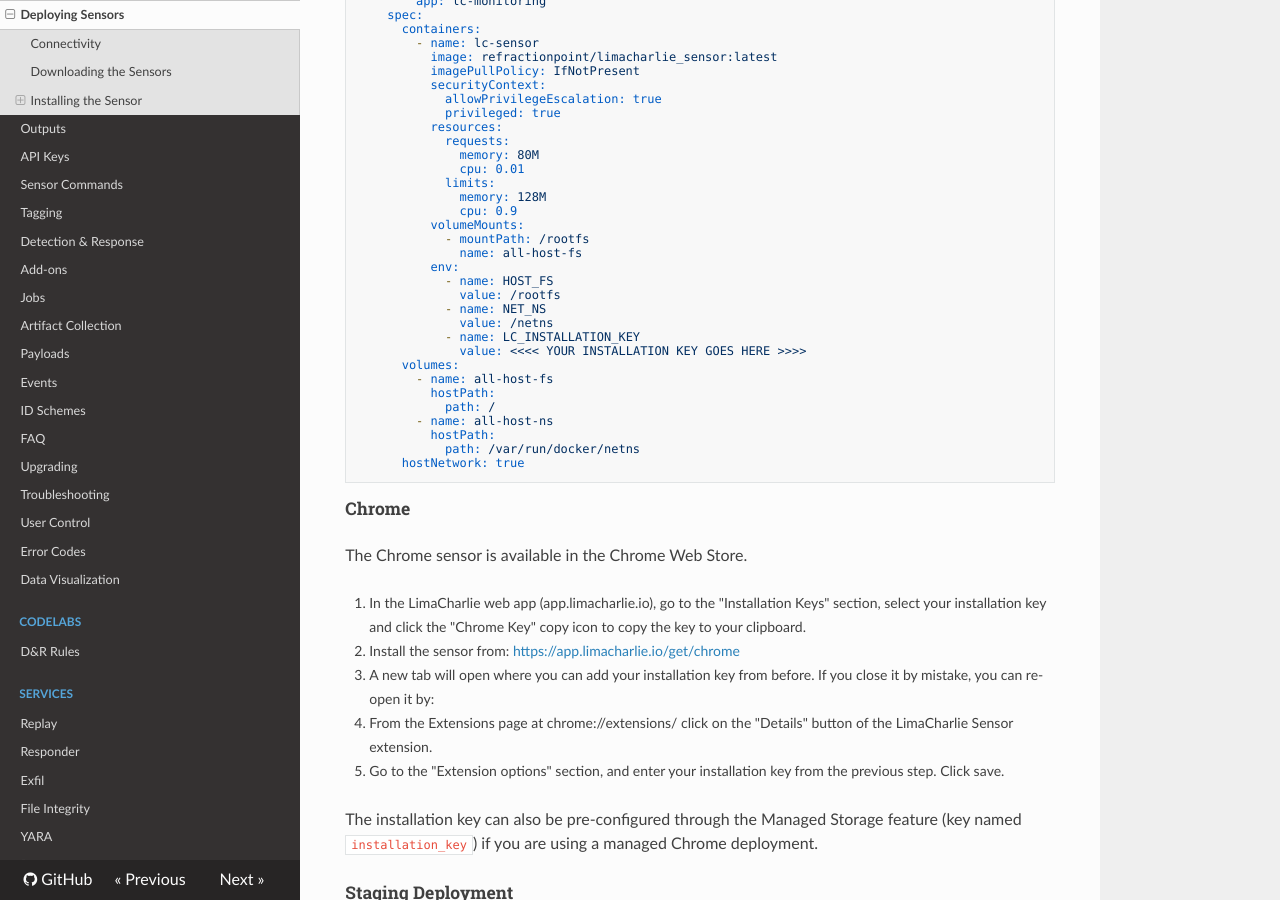
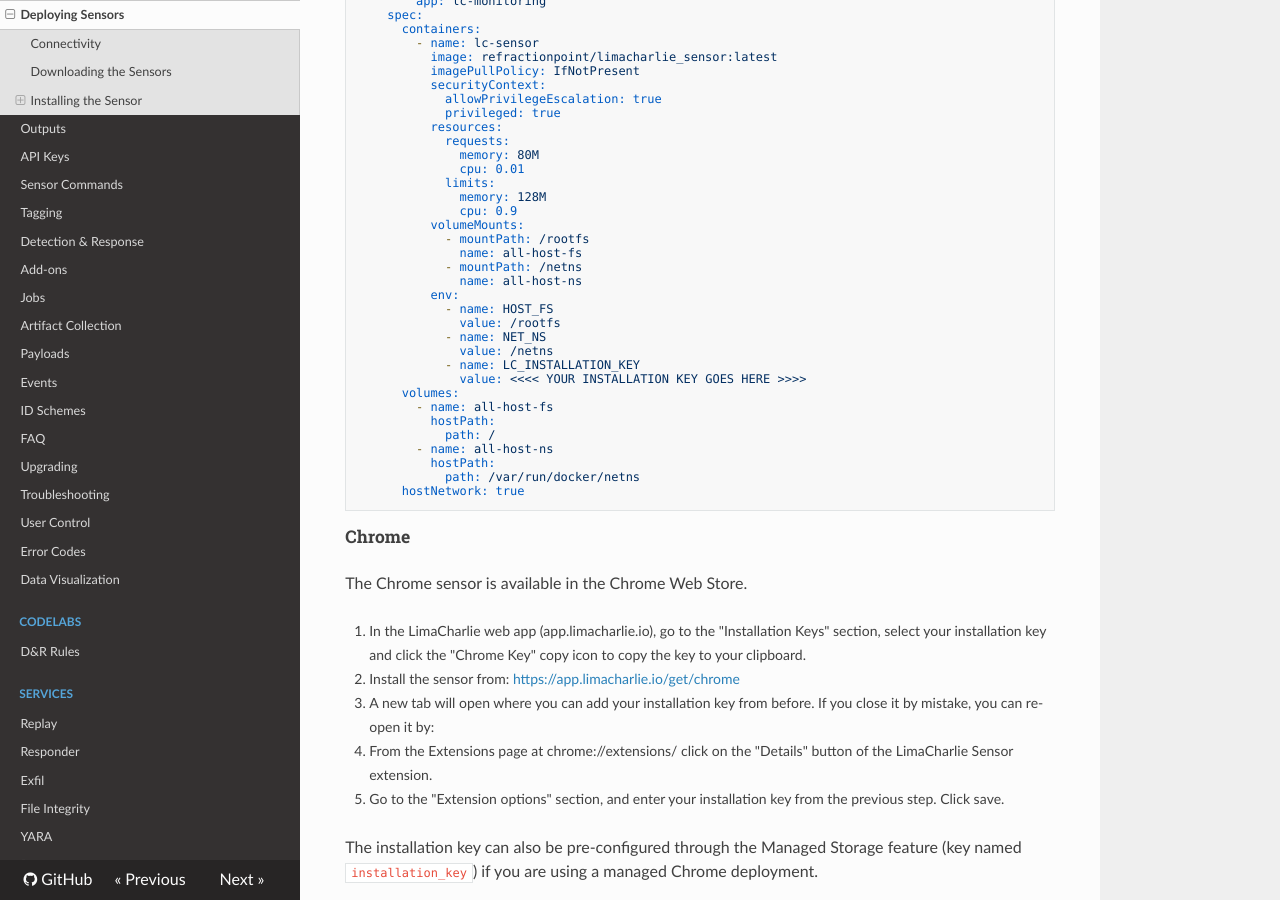
Before and after one commit to refractionPOINT/lce_doc, an MkDocs documentation site: the page built from docs/deploy_sensor.md, in a window 1280 px wide and 900 px high, scrolled down 6610 px. Built offline with MkDocs 1.6.1, drawn with Linux system fonts in a browser that asks for light colours; nearby versions of some CDN libraries; old or Windows-style settings are respelled for this version of MkDocs.

Commit message:
Add missing volumeMount for k8s sample.

```diff
--- a/docs/deploy_sensor.md
+++ b/docs/deploy_sensor.md
@@ -266,6 +266,8 @@ spec:
           volumeMounts:
             - mountPath: /rootfs
               name: all-host-fs
+            - mountPath: /netns
+              name: all-host-ns
           env:
             - name: HOST_FS
               value: /rootfs
```
